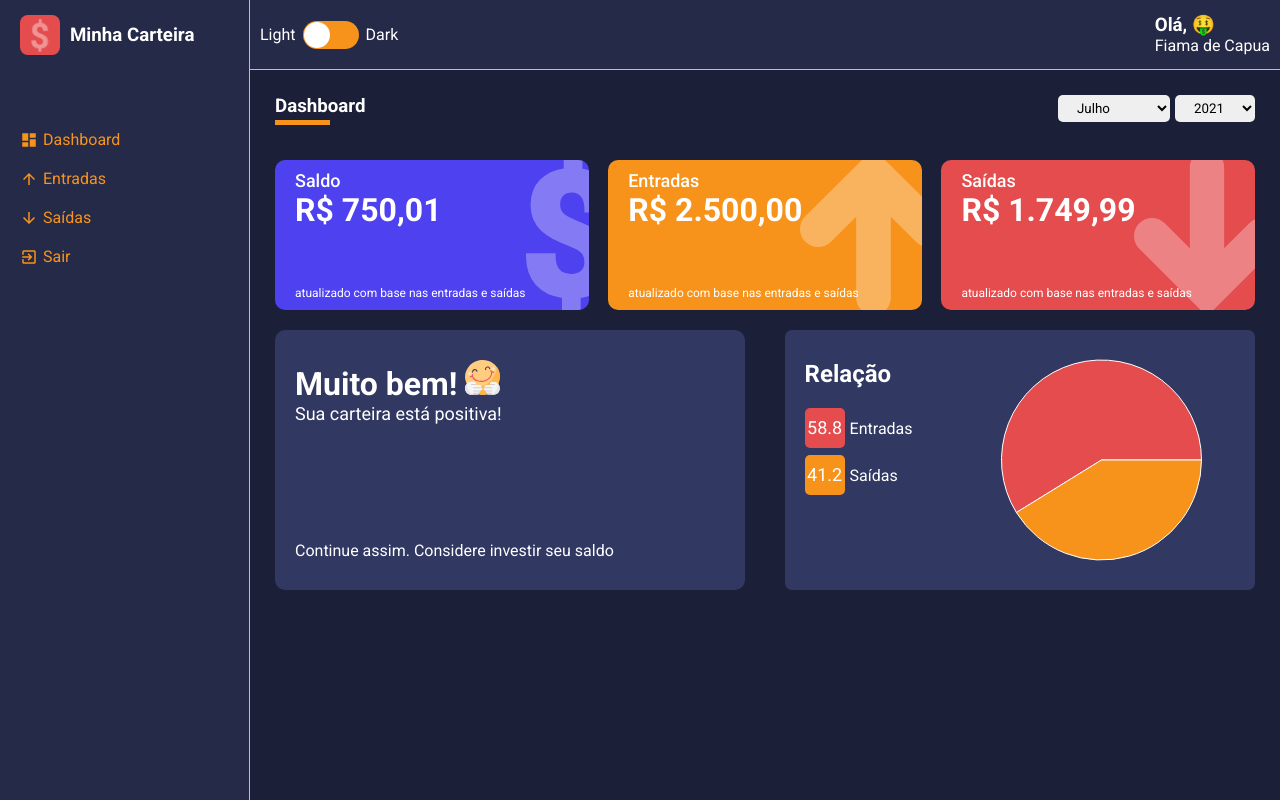
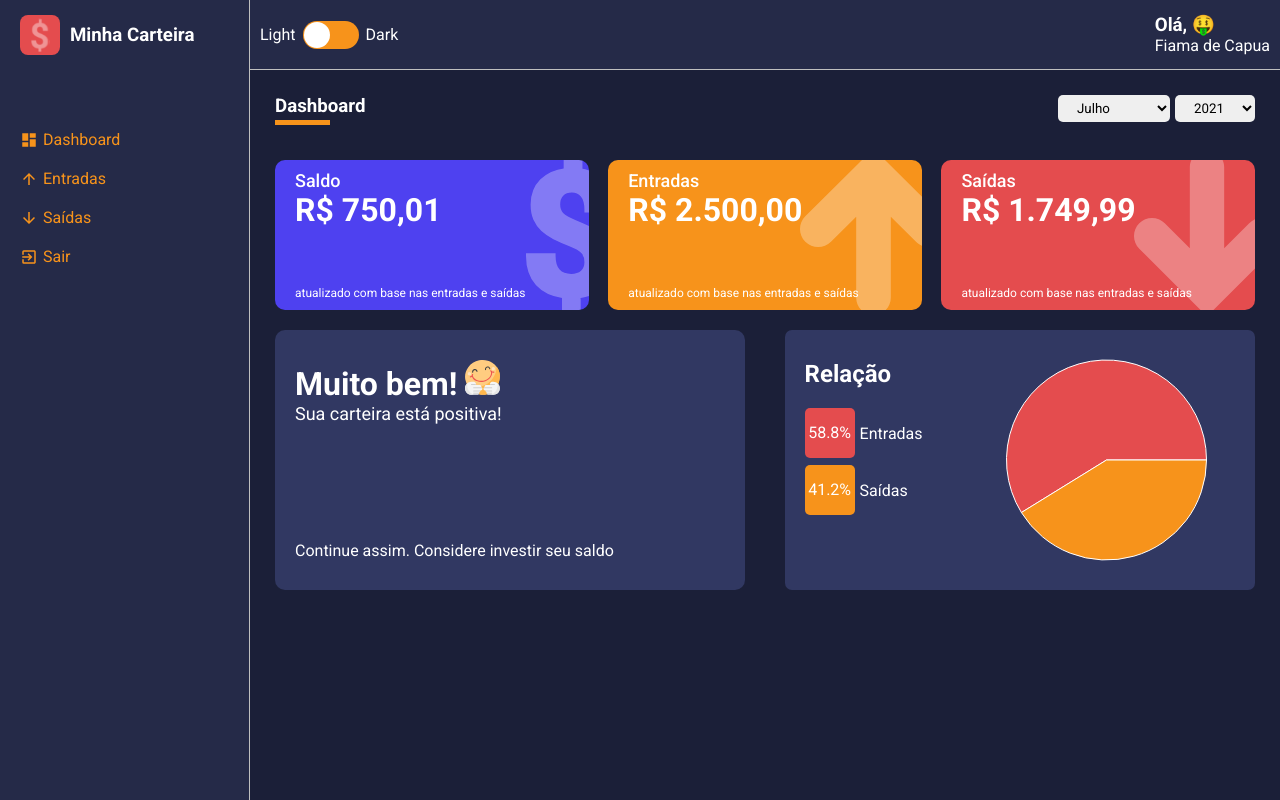
Before and after one commit to FihCapua/my-dashboard, a React (Create React App) app: page /dashboard in a window 1280 px wide. Built offline with nearby package versions, Linux system fonts and the light colour scheme.

Commit message:
(style) adjust percentual caption and margin space

```diff
--- a/src/components/PieChartBox/index.tsx
+++ b/src/components/PieChartBox/index.tsx
@@ -24,7 +24,7 @@ const PieChartBox: React.FC<IPieChartProps> = ({ data }) => (
             <SubtitleContainers>
                 {data.map((indicator) => (
                     <Subtitles key={indicator.name} color={indicator.color}>
-                        <div>{indicator.percent}</div>
+                        <div>{indicator.percent}%</div>
                         <span>{indicator.name}</span>
                     </Subtitles>
                 ))}
--- a/src/components/PieChartBox/styles.ts
+++ b/src/components/PieChartBox/styles.ts
@@ -51,12 +51,12 @@ export const Subtitles = styled.li<ILegendProps>`
     > div {
         background-color: ${(props) => props.color};
 
-        width: 40px;
-        height: 40px;
+        width: 50px;
+        height: 50px;
         border-radius: 5px;
-        font-size: 18px;
+        font-size: 16px;
         text-align: center;
-        line-height: 40px;
+        line-height: 50px;
     }
 
     > span {
```
